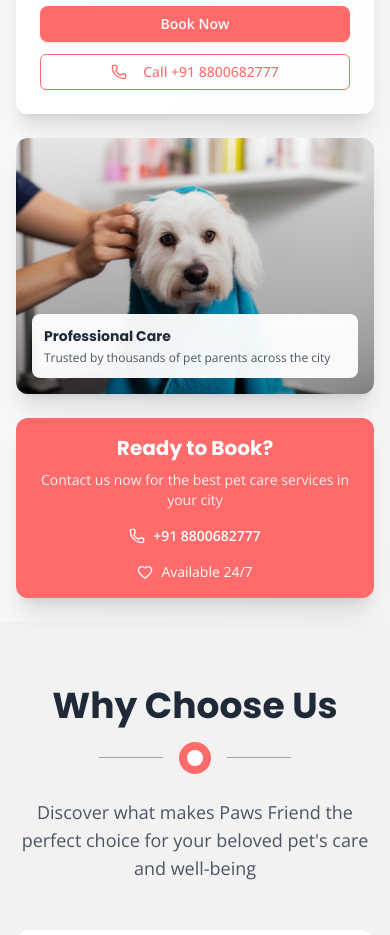
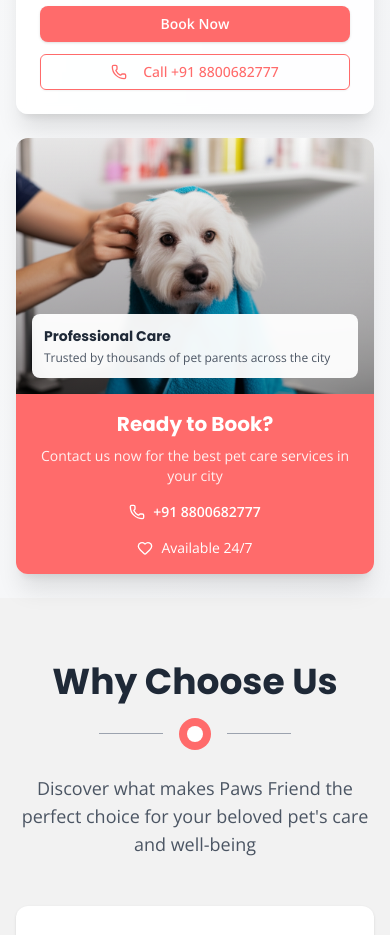
Before and after one commit to desirediv0/paws-friend, a Next.js app: page / in a window 390 px wide. Shown: the part 2720-3655 px from the top of the page. Built offline with nearby package versions, Linux system fonts and the light colour scheme.

Commit message:
change contact info position

```diff
--- a/src/components/pet-services.jsx
+++ b/src/components/pet-services.jsx
@@ -293,7 +293,7 @@ export default function PetServices() {
 
                 {/* Service Image */}
                 <Card className="shadow-xl border-0 overflow-hidden transform transition-all duration-500 hover:shadow-2xl h-min">
-                  <CardContent className="p-0">
+                  <CardContent className="p-0 flex flex-col max-h-full justify-between">
                     <div className="relative">
                       <Image
                         src={activeService.image || "/placeholder.svg"}
@@ -312,13 +312,8 @@ export default function PetServices() {
                         </div>
                       </div>
                     </div>
-                  </CardContent>
-                </Card>
-              </div>
-
-              {/* Contact Information */}
-              <Card className="shadow-xl border-0" style={{ backgroundColor: "#FF6B6B" }}>
-                <CardContent className="p-4 lg:p-6">
+                    <div className="shadow-xl border-0" style={{ backgroundColor: "#FF6B6B" }}>
+                      <div className="p-4 lg:p-6">
                         <div className="text-center text-white">
                           <h3 className="text-xl lg:text-2xl font-bold mb-2">Ready to Book?</h3>
                           <p className="mb-4 text-white/90 text-sm lg:text-base">
@@ -336,8 +331,12 @@ export default function PetServices() {
                             </div>
                           </div>
                         </div>
+                      </div>
+                    </div>
                   </CardContent>
                 </Card>
+              </div>
+
             </div>
           </div>
         </div>
```
Lines whose indentation alone changed are shown as unchanged.
